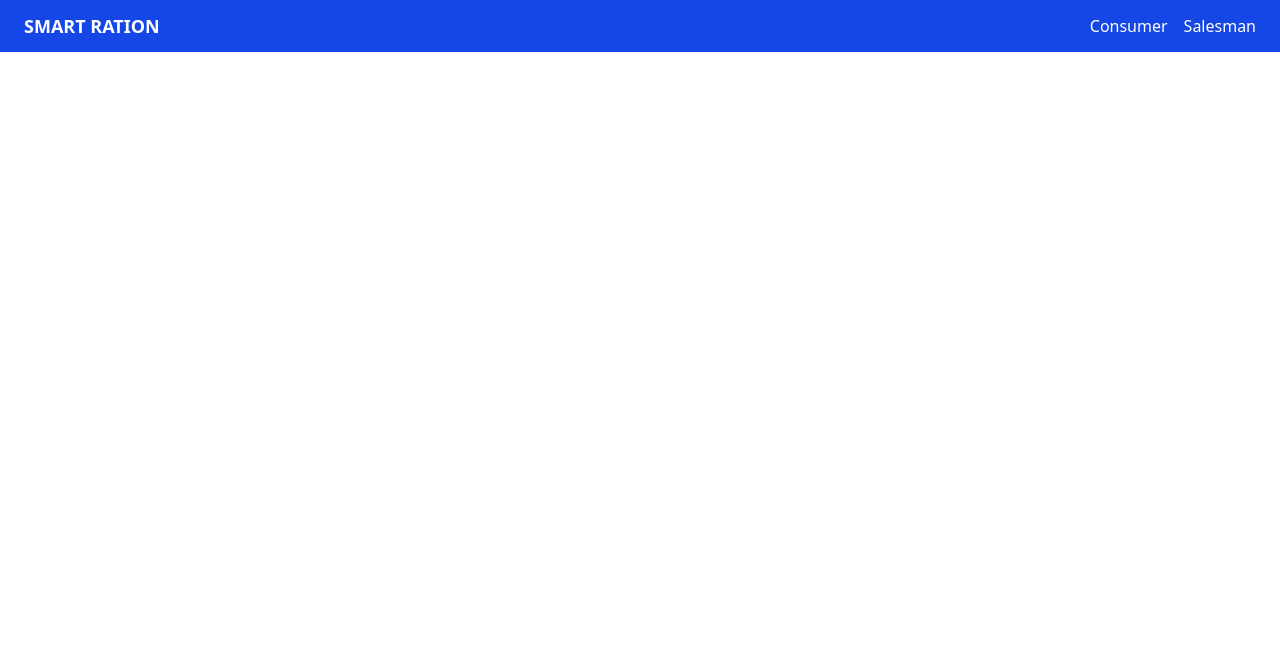
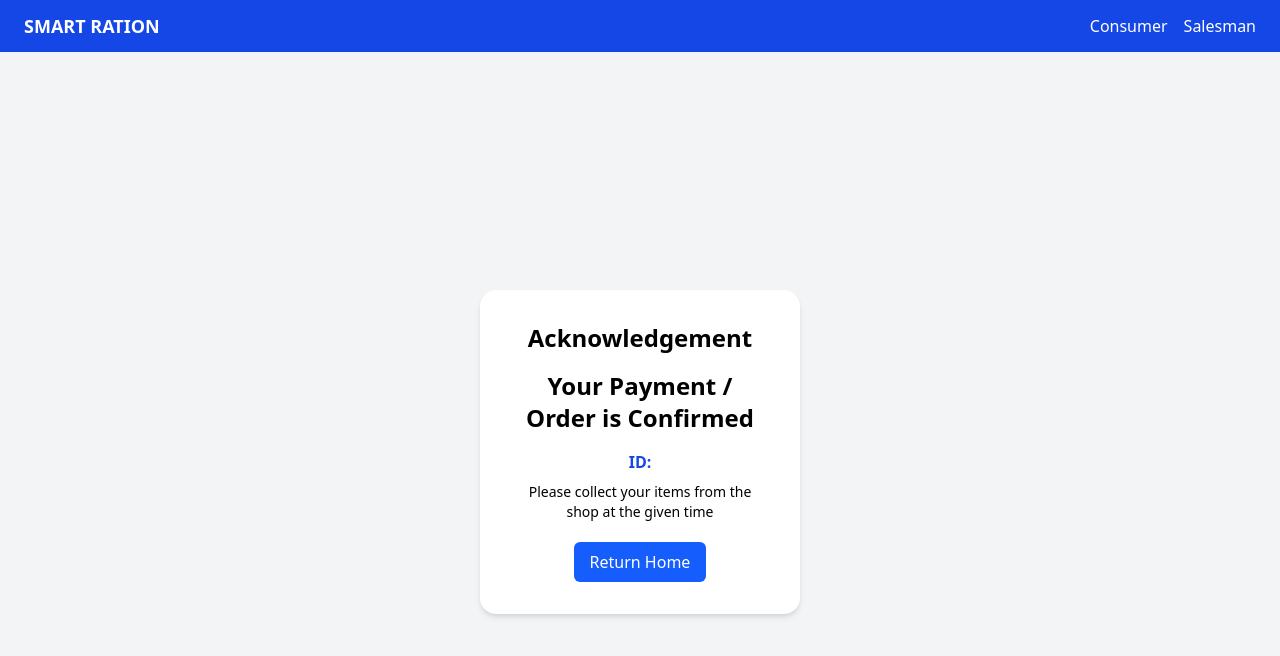
Before and after one commit to mrgowtham120703/smart-ration-system, a React (Vite) app in the folder client/smart-ration-system/: page /acknowledgement in a window 1280 px wide. Shown: the top 656 px of the page. Built offline with nearby package versions, Linux system fonts and the light colour scheme.

Commit message:
pages/AcknowledementPage.jsx created & Mounted

```diff
--- a/client/smart-ration-system/src/App.jsx
+++ b/client/smart-ration-system/src/App.jsx
@@ -8,6 +8,7 @@ import ViewProducts from './pages/ViewProducts';
 import SelectProducts from './pages/SelectProducts';
 import CartPage from './pages/CartPage';
 import PaymentPage from './pages/PaymentPage';
+import AcknowledgementPage from './pages/AcknowledgementPage';
 
 const App = () => (
   <div>
@@ -20,6 +21,7 @@ const App = () => (
       <Route path='/select-products' element={<SelectProducts />} />
       <Route path='/cart' element={<CartPage />} />
       <Route path='/payment' element={<PaymentPage />} />
+      <Route path='/acknowledgement' element={<AcknowledgementPage />} />
     </Routes>
   </div>
 )
--- a/client/smart-ration-system/src/pages/AcknowledgementPage.jsx
+++ b/client/smart-ration-system/src/pages/AcknowledgementPage.jsx
@@ -1,9 +1,33 @@
-import React from 'react'
+import { useEffect, useState } from "react";
+import { useNavigate } from "react-router-dom";
 
 const AcknowledgementPage = () => {
+  const [ackId, setAckId] = useState('');
+  const navigate = useNavigate();
+
+  useEffect(() => {
+    const id = localStorage.getItem('ackId');
+    if (id) setAckId(id);
+  }, []);
+
   return (
-    <div>AcknowledgementPage</div>
-  )
-}
+    <div className="flex flex-col items-center justify-center min-h-screen bg-gray-100">
+      <div className="bg-white rounded-2xl shadow-md p-8 w-80 text-center">
+        <h2 className="text-2xl font-semibold mb-4">Acknowledgement</h2>
+        <p className="text-2xl font-semibold mb-4">Your Payment / Order is Confirmed</p>
+        <p className="font-bold text-blue-700">ID: {ackId}</p>
+        <p className="text-sm mt-2 text-gray=500">
+          Please collect your items from the shop at the given time
+        </p>
+        <button
+          onClick={() => navigate('/home')}
+          className="bg-blue-600 text-white px-4 py-2 rounded-md mt-5 hover:bg-blue-700"
+        >
+          Return Home
+        </button>
+      </div>
+    </div>
+  );
+};
 
-export default AcknowledgementPage
+export default AcknowledgementPage;
```
